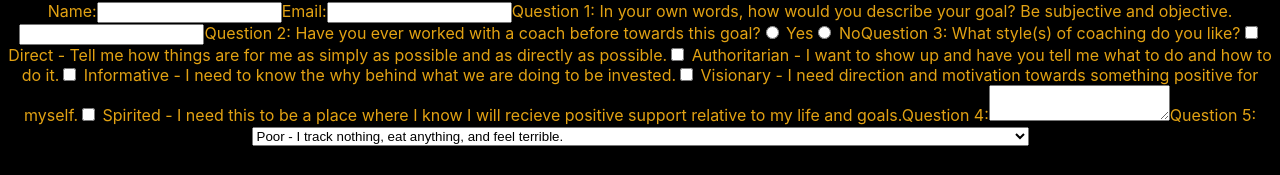
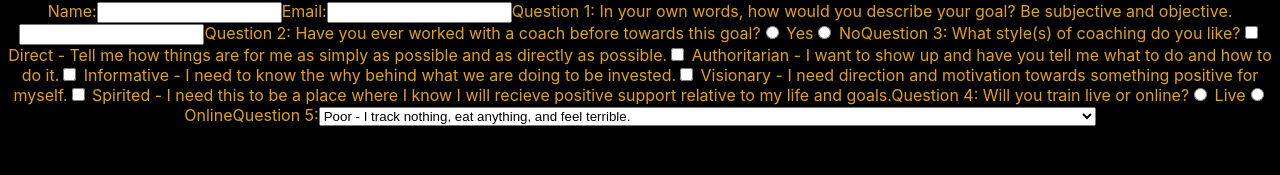
Before and after one commit to coopernapoli/phase-2-frontend, a React (Create React App) app: page / in a window 1280 px wide. Shown: the part 525-700 px from the top of the page. Built offline with nearby package versions, Linux system fonts and the light colour scheme.

Commit message:
Basic setup.

```diff
--- a/src/Contact.js
+++ b/src/Contact.js
@@ -31,8 +31,9 @@ function Contact() {
             <input type="checkbox" name="question3" value="option5" /> Spirited - I need this to be a place where I know I will recieve positive support relative to my life and goals.
           </label>
           <label>
-            Question 4:
-            <textarea name="question4" />
+            Question 4: Will you train live or online?
+            <input type="radio" name="question2" value="yes" /> Live
+            <input type="radio" name="question2" value="no" /> Online
           </label>
           <label>
             Question 5:
```
